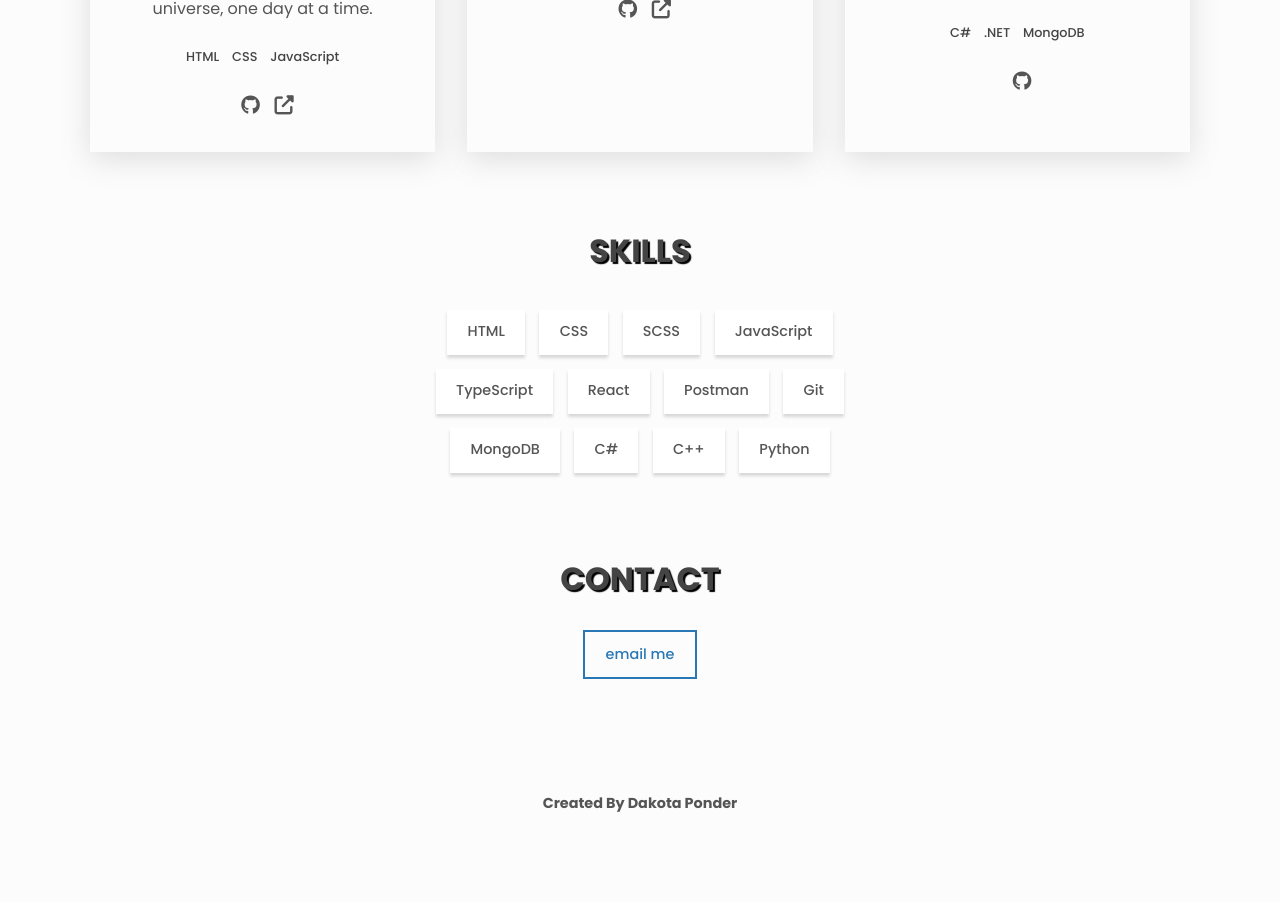
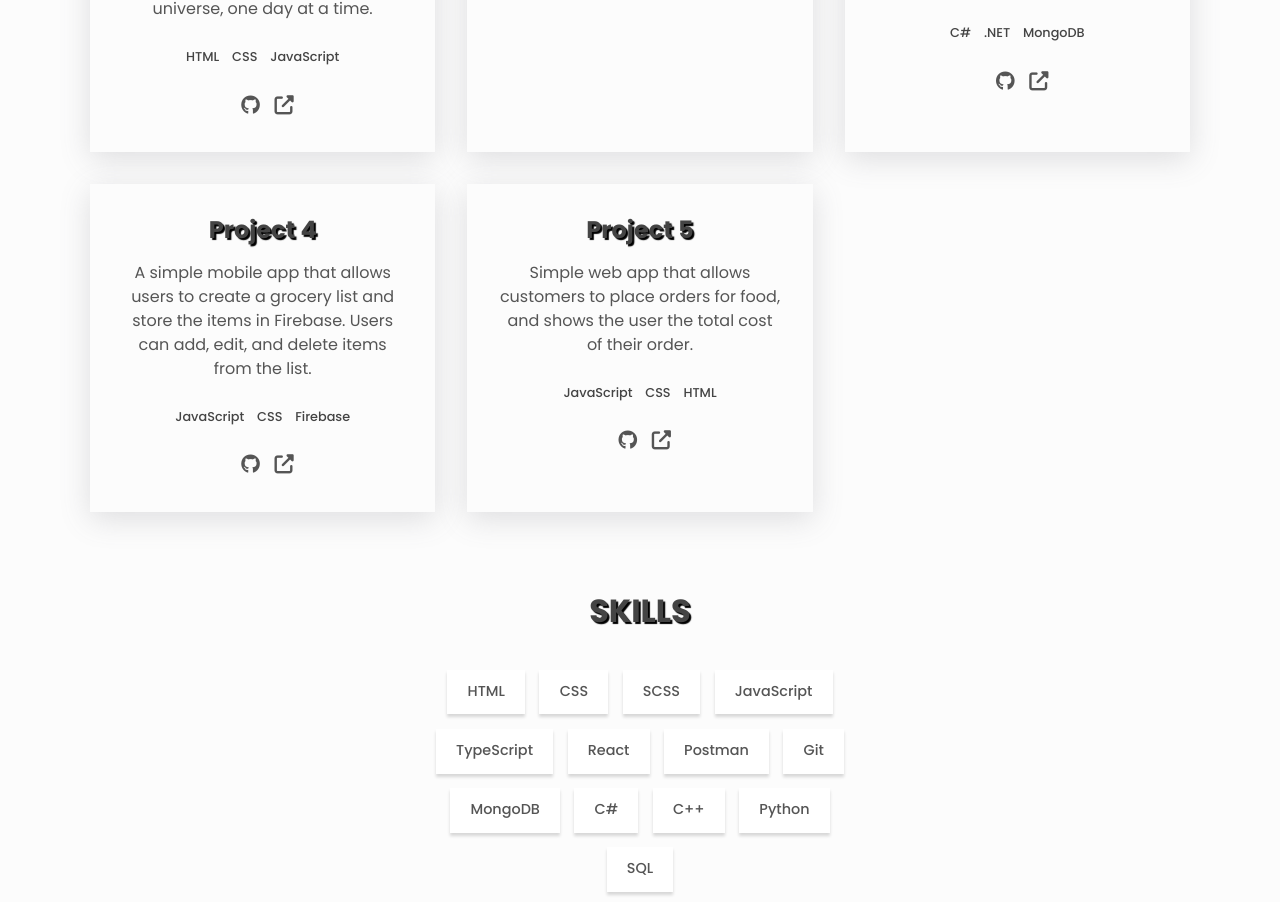
Before and after one commit to Dakota-Ponder/Dakota-Ponder.github.io, a plain HTML site: page index.html in a window 1280 px wide. Shown: the part 1165-2067 px from the top of the page. Before the commit the page ends 2028 px from the top, so only its background shows below. Drawn offline with Linux system fonts and the light colour scheme.

Commit message:
add 2 more projects

```diff
--- a/index.html
+++ b/index.html
@@ -34,13 +34,6 @@
           <li class="nav__list-item">
             <a class="link link--nav" href="#contact">Contact</a>
           </li>
-          <li class="nav__list-item">
-            <a
-              class="link link--nav"
-              href="https://fullstackfather.hashnode.dev/"
-              >Blog</a
-            >
-          </li>
         </ul>
 
         <button type="button" aria-label="toggle theme" class="btn btn--icon">
@@ -61,7 +54,7 @@
       <!-- About -->
       <div class="about center">
         <h1>Hi, I am <span class="about__name">Dakota Ponder.</span></h1>
-        <h2 class="about__role">A Full-Stack Developer.</h2>
+        <h2 class="about__role">A Front end Developer.</h2>
         <p class="about__desc">
           Hello! I'm Dakota Ponder, a computer science student at Middle
           Tennessee State University. Before my academic journey, I served four
@@ -138,10 +131,7 @@
             <h3>Project 2</h3>
             <p class="project__description">
               Generates a random secure password based on user-selected
-              criteria. The program uses JavaScript to prompt the user for the
-              desired password length and character types. The password is then
-              generated and displayed on the page. The user can then copy the
-              password to their clipboard and paste it into a password field.
+              criteria.
             </p>
             <ul class="project__stack">
               <li class="project__stack-item">HTML</li>
@@ -189,9 +179,68 @@
             >
               <i aria-hidden="true" class="fab fa-github"></i>
             </a>
-            <!-- <a href="" aria-label="live preview" class="link link--icon">
+            <a href="" aria-label="live preview" class="link link--icon">
               <i aria-hidden="true" class="fas fa-external-link-alt"></i>
-            </a> -->
+            </a>
+          </div>
+
+          <div class="project">
+            <h3>Project 4</h3>
+            <p class="project__description">
+              A simple mobile app that allows users to create a grocery list and
+              store the items in Firebase. Users can add, edit, and delete items
+              from the list.
+            </p>
+            <ul class="project__stack">
+              <li class="project__stack-item">JavaScript</li>
+              <li class="project__stack-item">CSS</li>
+              <li class="project__stack-item">Firebase</li>
+            </ul>
+
+            <a
+              href="https://github.com/Dakota-Ponder/cute-grocery-list"
+              aria-label="source code"
+              class="link link--icon"
+            >
+              <i aria-hidden="true" class="fab fa-github"></i>
+            </a>
+
+            <a
+              href="https://cute-grocery-list.netlify.app/"
+              aria-label="live preview"
+              class="link link--icon"
+            >
+              <i aria-hidden="true" class="fas fa-external-link-alt"></i>
+            </a>
+          </div>
+
+          <div class="project">
+            <h3>Project 5</h3>
+            <p class="project__description">
+              Simple web app that allows customers to place orders for food, and
+              shows the user the total cost of their order.
+            </p>
+            <ul class="project__stack">
+              <li class="project__stack-item">JavaScript</li>
+              <li class="project__stack-item">CSS</li>
+              <li class="project__stack-item">HTML</li>
+            </ul>
+
+            <a
+              href="https://github.com/Dakota-Ponder/restaurant-ordering-app"
+              aria-label="source code"
+              class="link link--icon"
+            >
+              <i aria-hidden="true" class="fab fa-github"></i>
+            </a>
+
+            <a
+              href="https://simple-restaurant-order-app.netlify.app/"
+              aria-label="live preview"
+              class="link link--icon"
+            >
+              <i aria-hidden="true" class="fas fa-external-link-alt"></i>
+            </a>
           </div>
         </div>
       </section>
@@ -212,6 +261,7 @@
           <li class="skills__list-item btn btn--plain">C#</li>
           <li class="skills__list-item btn btn--plain">C++</li>
           <li class="skills__list-item btn btn--plain">Python</li>
+          <li class="skills__list-item btn btn--plain">SQL</li>
         </ul>
       </section>
 
```
